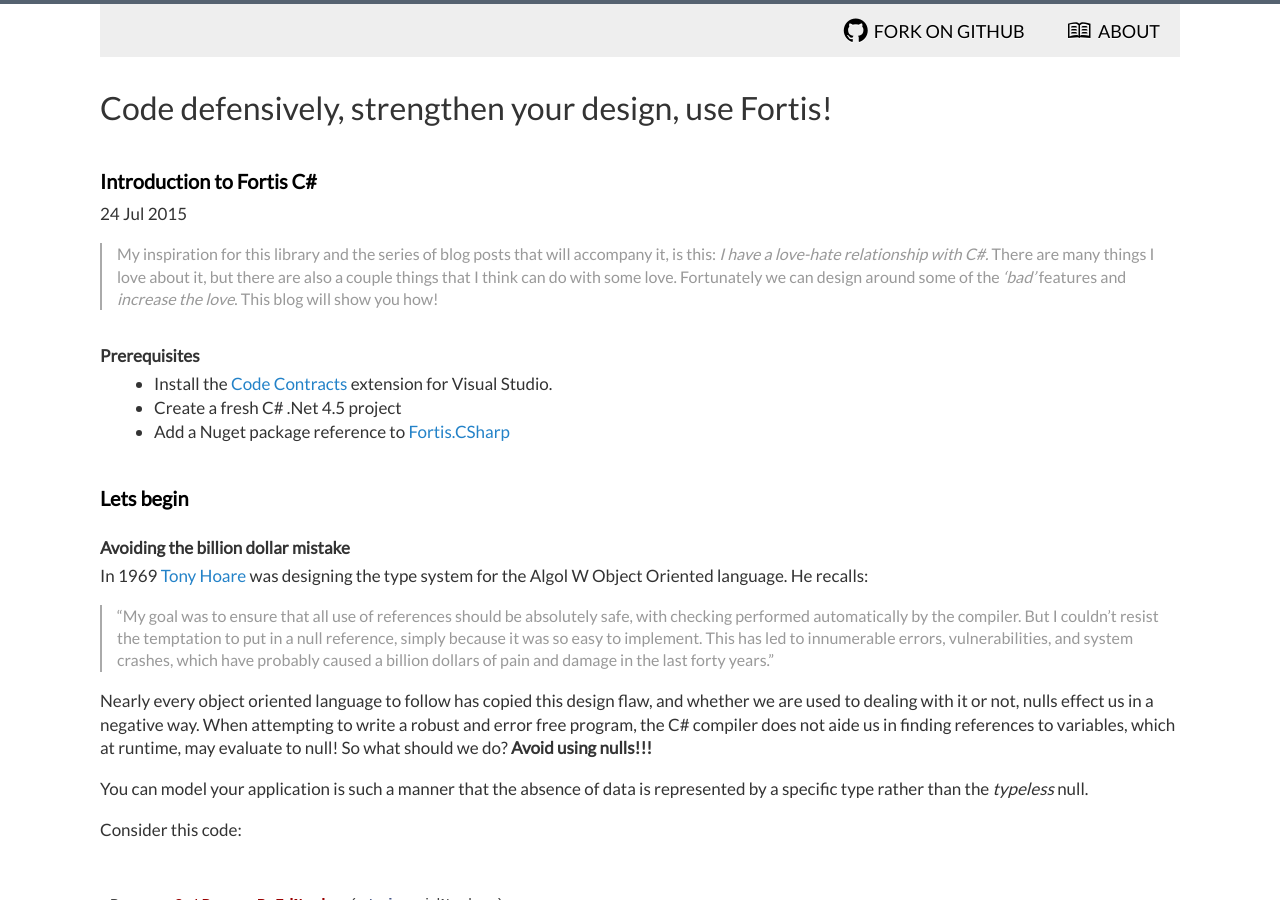
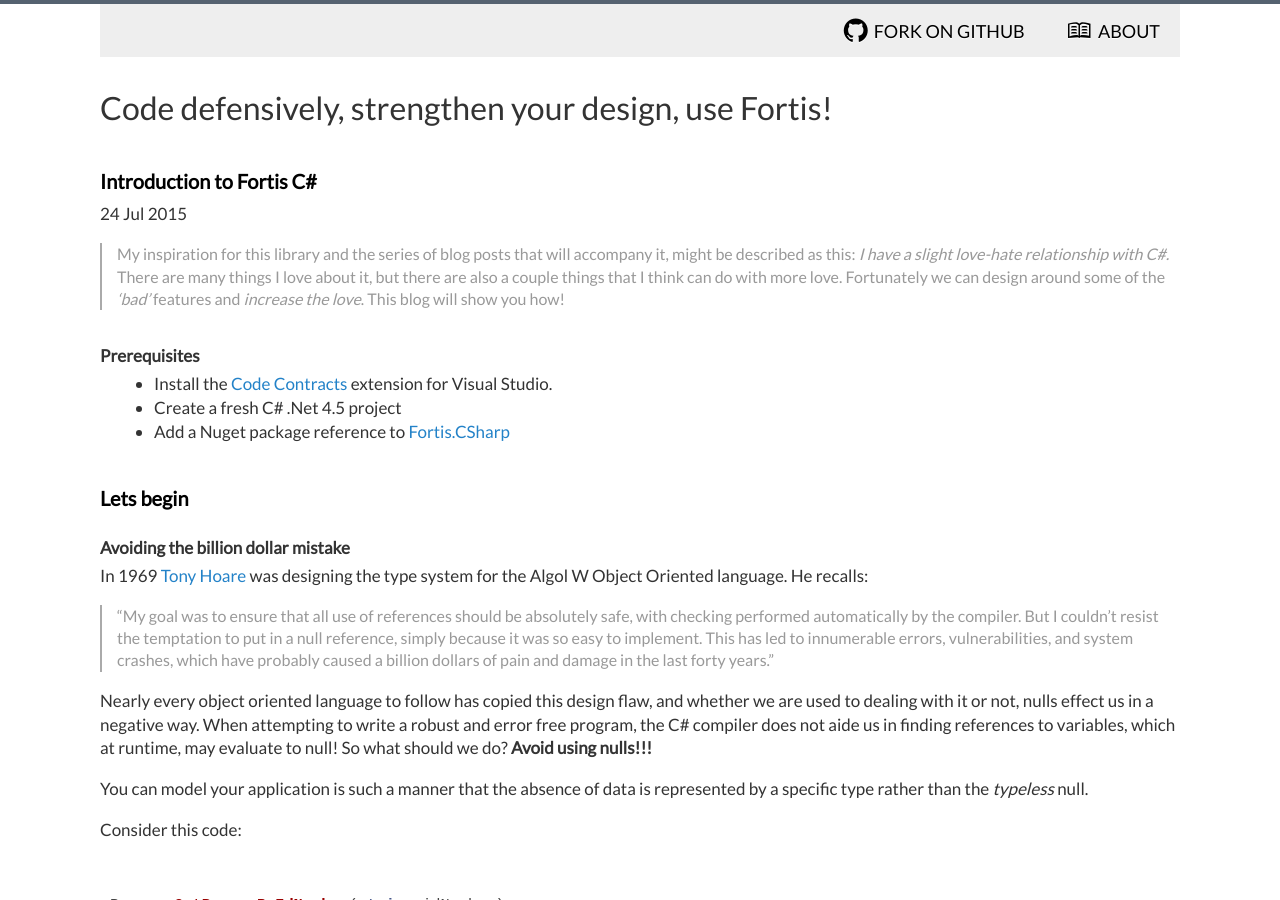
Before and after one commit to huwman/Fortis, a Jekyll site: the page built from _posts/2015-07-24-introduction.md, in a window 1280 px wide and 900 px high. Built offline with Jekyll 4.4.1, drawn with Linux system fonts in a browser that asks for light colours; Markdown is read by kramdown in place of the engine named in the settings; comment, search, counter and statistics services are not loaded.

Commit message:
Softer wording for inspiration section

```diff
--- a/_posts/2015-07-24-introduction.md
+++ b/_posts/2015-07-24-introduction.md
@@ -6,7 +6,7 @@
 author:     "Huw Simpson"
 ---
 
-> My inspiration for this library and the series of blog posts that will accompany it, is this: *I have a love-hate relationship with C#.* There are many things I love about it, but there are also a couple things that I think can do with some love. Fortunately we can design around some of the *'bad'* features and *increase the love*. This blog will show you how!
+> My inspiration for this library and the series of blog posts that will accompany it, might be described as this: *I have a slight love-hate relationship with C#.* There are many things I love about it, but there are also a couple things that I think can do with more love. Fortunately we can design around some of the *'bad'* features and *increase the love*. This blog will show you how!
 
 ### Prerequisites
 * Install the [Code Contracts](https://visualstudiogallery.msdn.microsoft.com/1ec7db13-3363-46c9-851f-1ce455f66970) extension for Visual Studio.
```
